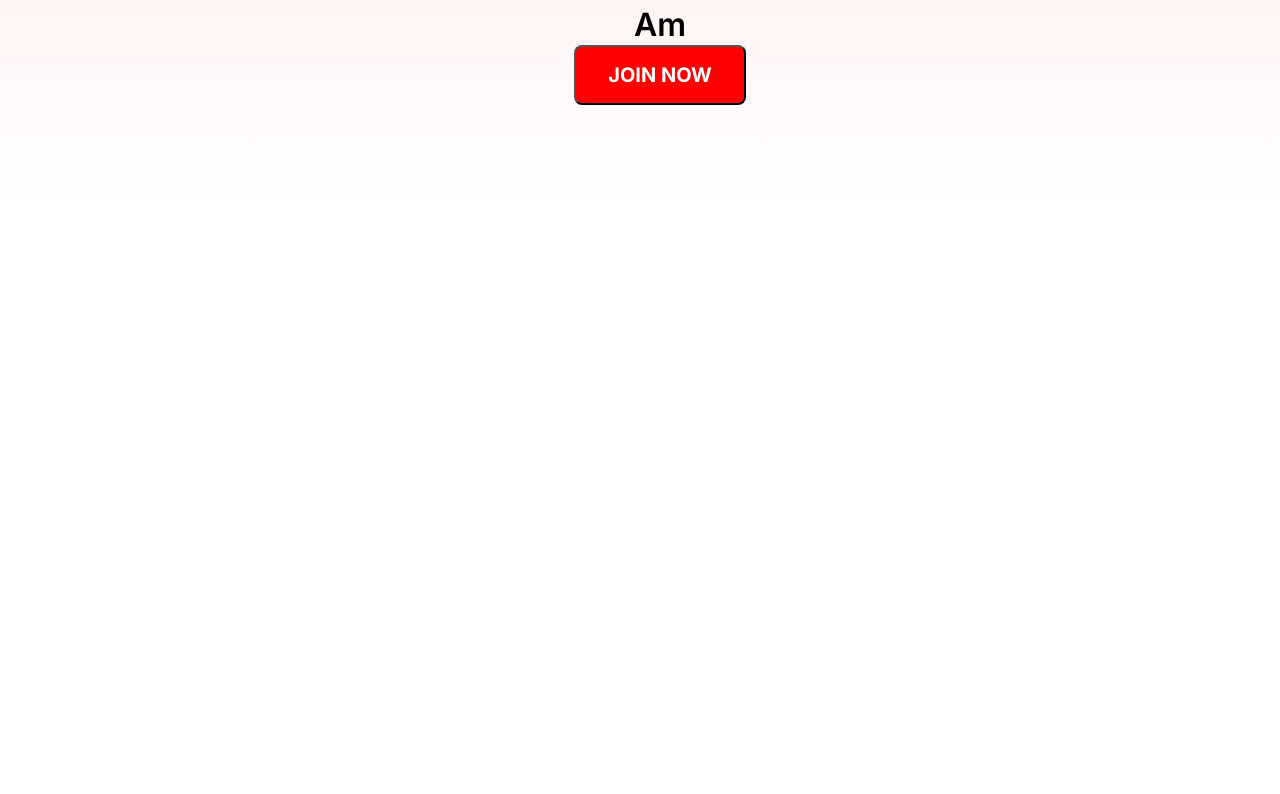
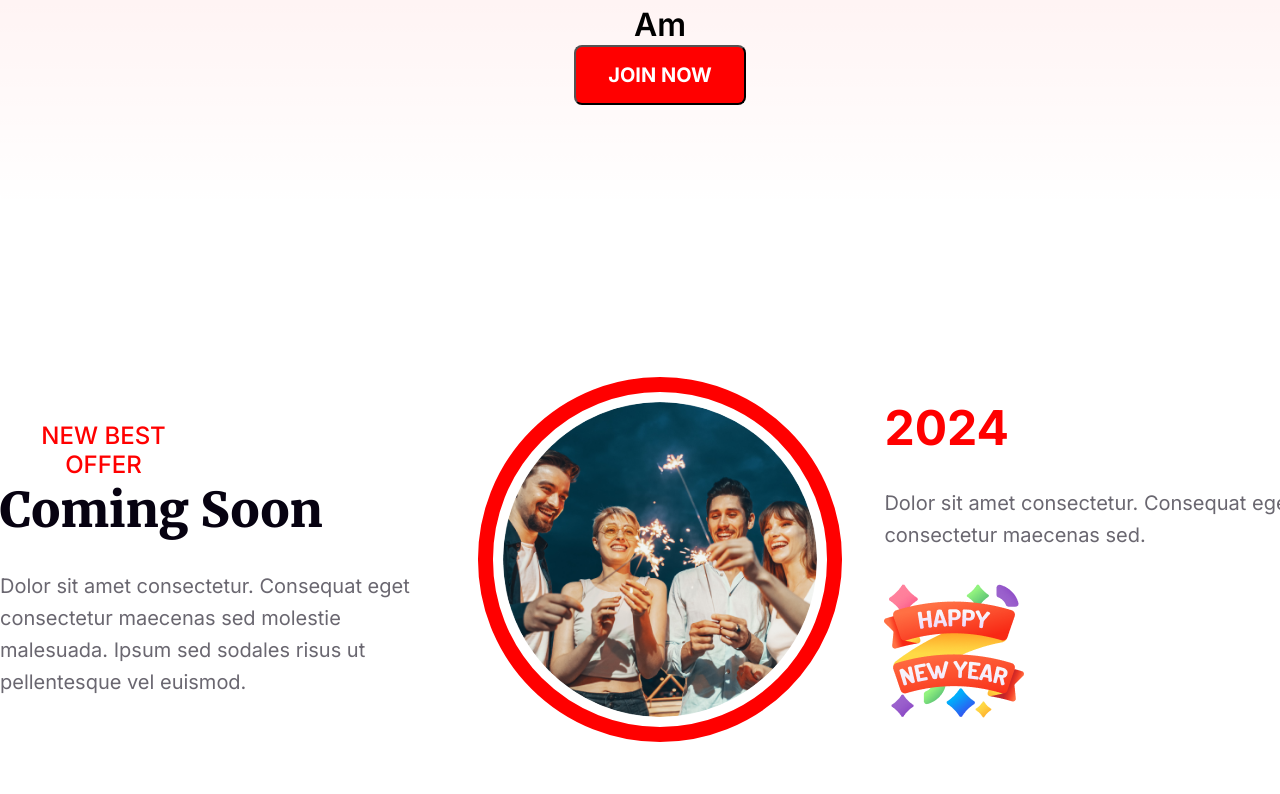
Before and after one commit to Shams-Joha/batch9-a1-solution, a plain HTML site: page index.html in a window 1280 px wide. Shown: the part 2670-3464 px from the top of the page. Before the commit the page ends 2998 px from the top, so only its background shows below. Drawn offline with Linux system fonts and the light colour scheme.

Commit message:
5th section done

```diff
--- a/index.html
+++ b/index.html
@@ -59,6 +59,27 @@
          </section>
         <!-- Event Details 4th section Ends -->
 
+        <!-- New best offer 5th section Starts -->
+         <section class="new-best-offer-container">
+            <div class="left-section">
+                <h4>NEW BEST OFFER</h4>
+                <h2>Coming Soon</h2>
+                <p>Dolor sit amet consectetur. Consequat eget consectetur maecenas sed molestie malesuada. Ipsum sed sodales risus ut pellentesque vel euismod. </p>
+            </div>
+            <div class="middle-section">
+                <img src="/new-year-offer-resources/images/Ellipse 1.png" alt="">
+            </div>
+            <div class="right-section">
+                <h2>2024</h2>
+                <p>Dolor sit amet consectetur. Consequat eget consectetur maecenas sed.</p>
+                <img src="/new-year-offer-resources/images/Group 96.png" alt="">
+
+            </div>
+
+
+         </section>
+        <!-- New best offer 5th section Ends -->
+
     </main>
     <footer>
 
--- a/style/style.css
+++ b/style/style.css
@@ -269,6 +269,112 @@
 
 /* New best offer style */
 
-.new-best-offer{
+.new-best-offer-container {
+    width: 1320px;
+    height: 463px;
+    /* border: 2px solid red; */
+    margin: 0 auto;
+    display: flex;
+    background: rgb(255, 255, 255);
+    justify-content: space-between;
+    margin-bottom: 120px;
 
 }
+
+.left-section {
+    width: 33%;
+    /* border: 2px solid purple; */
+    display: flex;
+    flex-direction: column;
+    justify-content: center;
+    align-items: flex-start;
+    gap: 30px;
+
+}
+
+.left-section h4 {
+    color: rgb(255, 0, 0);
+    font-family: Inter;
+    font-size: 24px;
+    font-weight: 500;
+    line-height: 29px;
+    letter-spacing: 0%;
+    text-align: center;
+    width: 207px;
+    height: 29px;
+}
+
+.left-section h2 {
+    color: rgb(7, 2, 17);
+font-family: Merriweather;
+font-size: 48px;
+font-weight: 900;
+line-height: 60px;
+letter-spacing: 0%;
+text-align: left;
+text-transform: capitalize;
+}
+
+.left-section p {
+    color: rgba(7, 2, 17, 0.6);
+font-family: Inter;
+font-size: 20px;
+font-weight: 400;
+line-height: 32px;
+letter-spacing: 0%;
+text-align: left;
+}
+
+.middle-section {
+    width: 33%;
+    border: 2 px solid green;
+    display: flex;
+    justify-content: center;
+    align-items: center;
+
+}
+.middle-section img {
+    width: 364.84px;
+    height: 364.84px;
+    box-sizing: border-box;
+    border: 15px solid rgb(255, 0, 0);
+    border-radius: 50%;
+    /* Makes the border circular */
+    overflow: hidden;
+    /* Ensures the image fits within the circle */
+    padding: 10px;
+    background-color: white;
+
+}
+
+.right-section {
+    width: 33%;
+    /* border: 2px solid tomato; */
+    display: flex;
+    flex-direction: column;
+    justify-content: center;
+    align-items: flex-start;
+    gap: 30px;
+
+}
+
+.right-section h2{
+    color: rgb(255, 0, 0);
+    font-family: Inter;
+    font-size: 48px;
+    font-weight: 700;
+    line-height: 58px;
+    letter-spacing: 0%;
+    text-align: left;
+
+}
+.right-section p{
+    color: rgba(7, 2, 17, 0.6);
+    font-family: Inter;
+    font-size: 20px;
+    font-weight: 400;
+    line-height: 32px;
+    letter-spacing: 0%;
+    text-align: left;
+
+}
```
